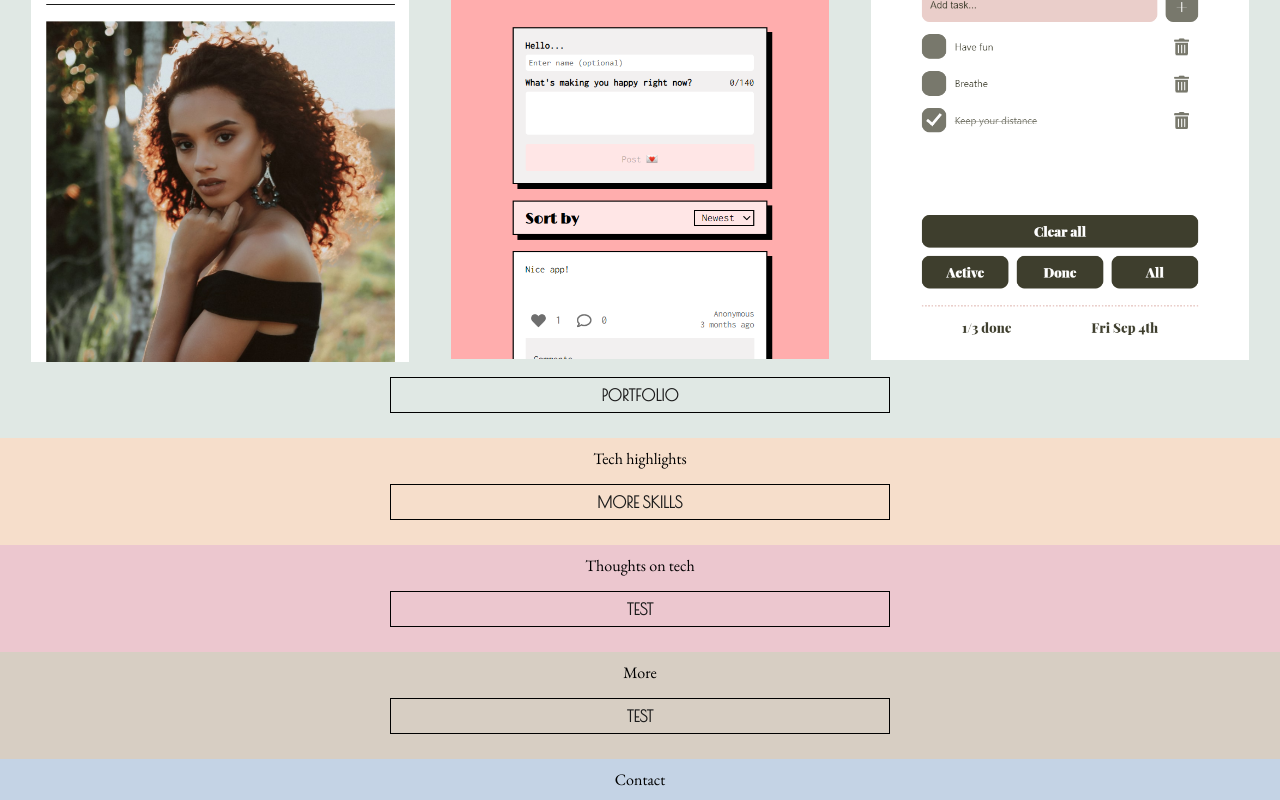
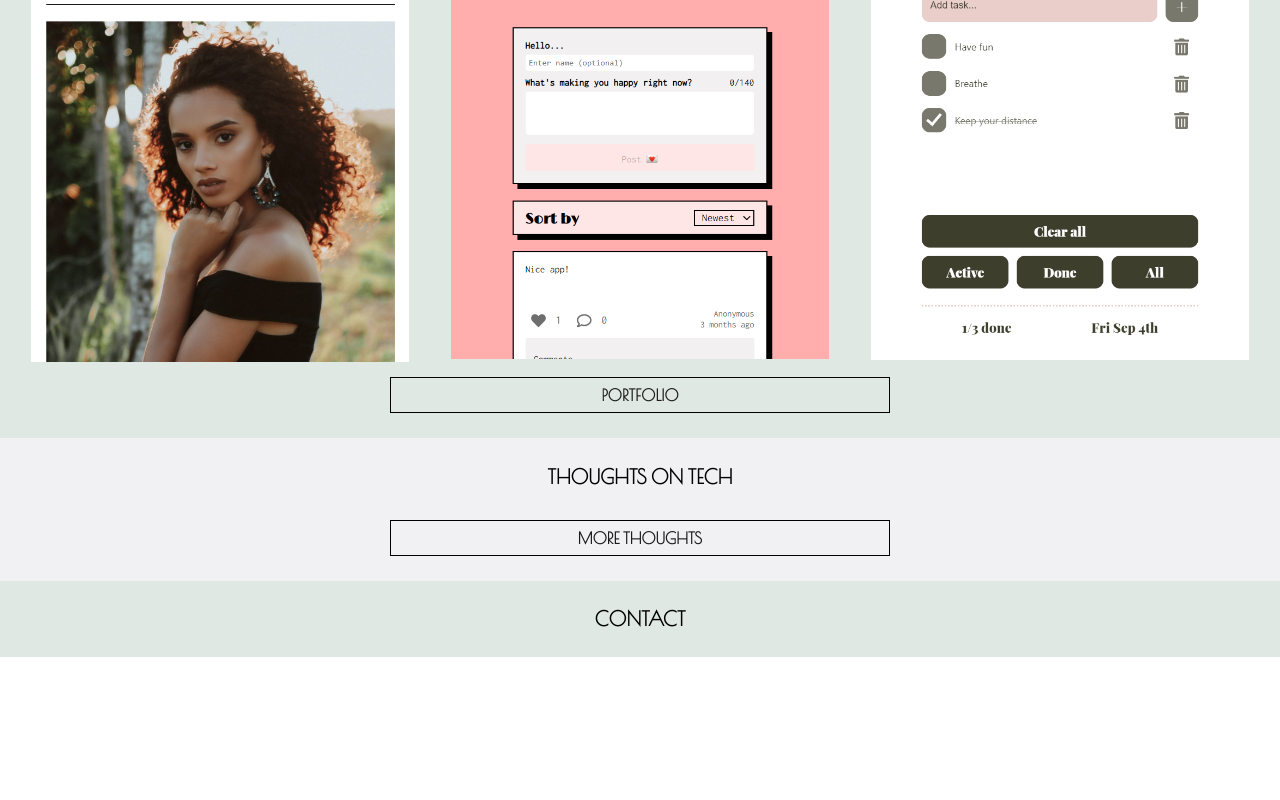
Before and after one commit to fridamaria/react-portfolio, a React (Create React App) app: page / in a window 1280 px wide. Shown: the part 854-1654 px from the top of the page. After the commit the page ends 1511 px from the top, so only its background shows below. Built offline with nearby package versions, Linux system fonts and the light colour scheme.

Commit message:
styling updates

```diff
--- a/src/pages/LandingPage.js
+++ b/src/pages/LandingPage.js
@@ -44,7 +44,7 @@ export const LandingPage = () => {
         Project Manager turned Frontend Developer
         <Button title="About me" />
       </Section>
-      <Section background="#f1f1f3">
+      <Section>
         <SectionTitle>Tech</SectionTitle>
         <Tech />
       </Section>
@@ -52,19 +52,13 @@ export const LandingPage = () => {
         <SectionTitle>Portfolio Highlights</SectionTitle>
         <Projects />
       </Section>
-      <Section background="#f6decb">
-        Tech highlights
-        <Button title="More skills" />
+      <Section>
+        <SectionTitle>Thoughts on tech</SectionTitle>
+        <Button title="More thoughts" />
       </Section>
-      <Section background="#ecc7cf">
-        Thoughts on tech
-        <Button title="Test" />
+      <Section background="#e0e8e4">
+        <SectionTitle>Contact</SectionTitle>
       </Section>
-      <Section background="#d7cec3">
-        More
-        <Button title="Test" />
-      </Section>
-      <Section background="#c4d3e5">Contact</Section>
     </Container>
   )
 }
```
